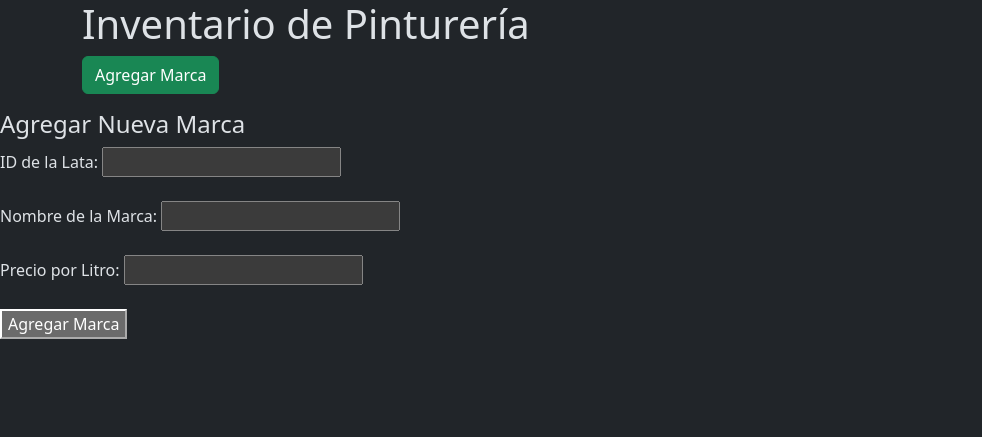
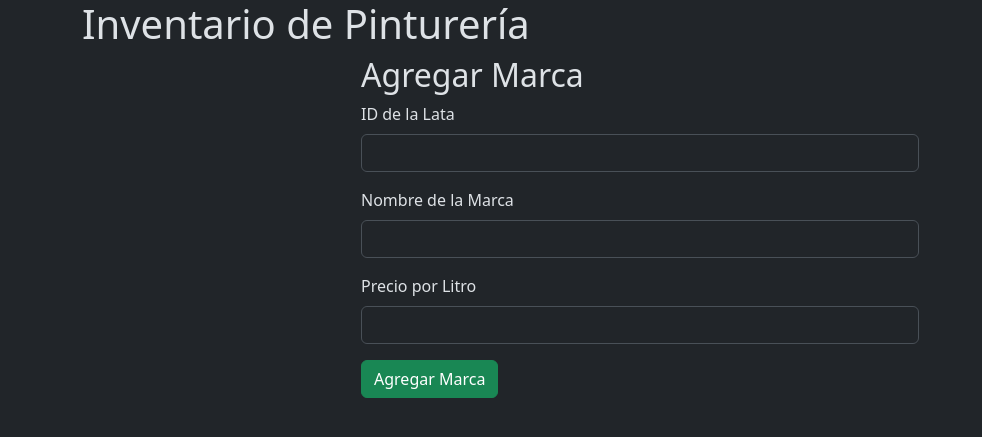
Before and after one commit to SaantiSeijas/TP1-introduccion, a Flask app: page / in a window 1280 px wide. Shown: the top 437 px of the page, without its empty margins (0-982 px from the left). Run offline with Flask 3, Linux system fonts and the light colour scheme; data that the repository does not hold is empty; some libraries are stand-ins or nearby versions.

Commit message:
Agrego diseño al formulario de agregar marca

```diff
--- a/templates/index.html
+++ b/templates/index.html
@@ -11,7 +11,24 @@
         <div class="row">
             <div class="col">
                 <h1>Inventario de Pinturería</h1>
-                <a href="/create" class="btn btn-success">Agregar Marca</a>
+                <div class="col-12 col-md-10 col-lg-6 mx-auto">
+                    <h2>Agregar Marca</h2>
+                    <form onsubmit="">
+                        <div class="mb-3">
+                            <label for="lata_id" class="form-label">ID de la Lata</label>
+                            <input type="text" class="form-control" id="lata_id" required>
+                        </div>
+                        <div class="mb-3">
+                            <label for="nombre" class="form-label">Nombre de la Marca</label>
+                            <input type="text" class="form-control" id="nombre" required>
+                        </div>
+                        <div class="mb-3">
+                            <label for="precio_x_litro" class="form-label">Precio por Litro</label>
+                            <input type="text" class="form-control" id="precio_x_litro" required>
+                        </div>
+                        <button type="submit" class="btn btn-success">Agregar Marca</button>
+                    </form>
+                </div>
             </div>
         </div>
     </div>
@@ -19,19 +36,6 @@
         <!-- Aquí se cargarán las latas dinámicamente -->
     </ul>
 
-    <h4>Agregar Nueva Marca</h4>
-    <form action="/agregar_marca" method="POST">
-        <label for="lata_id">ID de la Lata:</label>
-        <input type="text" id="lata_id" name="lata_id" required><br><br>
-
-        <label for="nombre">Nombre de la Marca:</label>
-        <input type="text" id="nombre" name="nombre" required><br><br>
-
-        <label for="precio_x_litro">Precio por Litro:</label>
-        <input type="text" id="precio_x_litro" name="precio_x_litro" required><br><br>
-
-        <button type="submit">Agregar Marca</button>
-    </form>
 
     <script src="static/js/script.js"></script>
 
```
